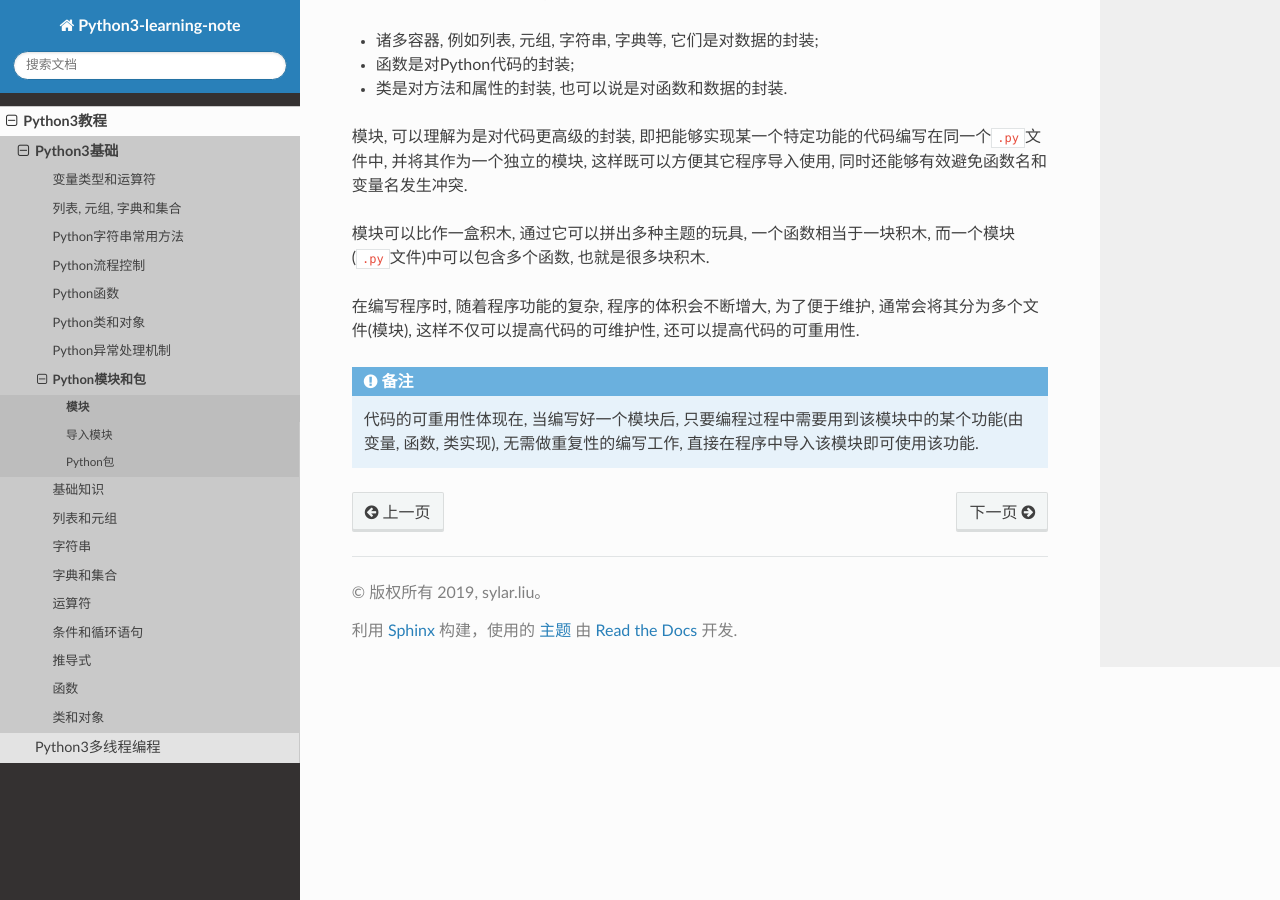
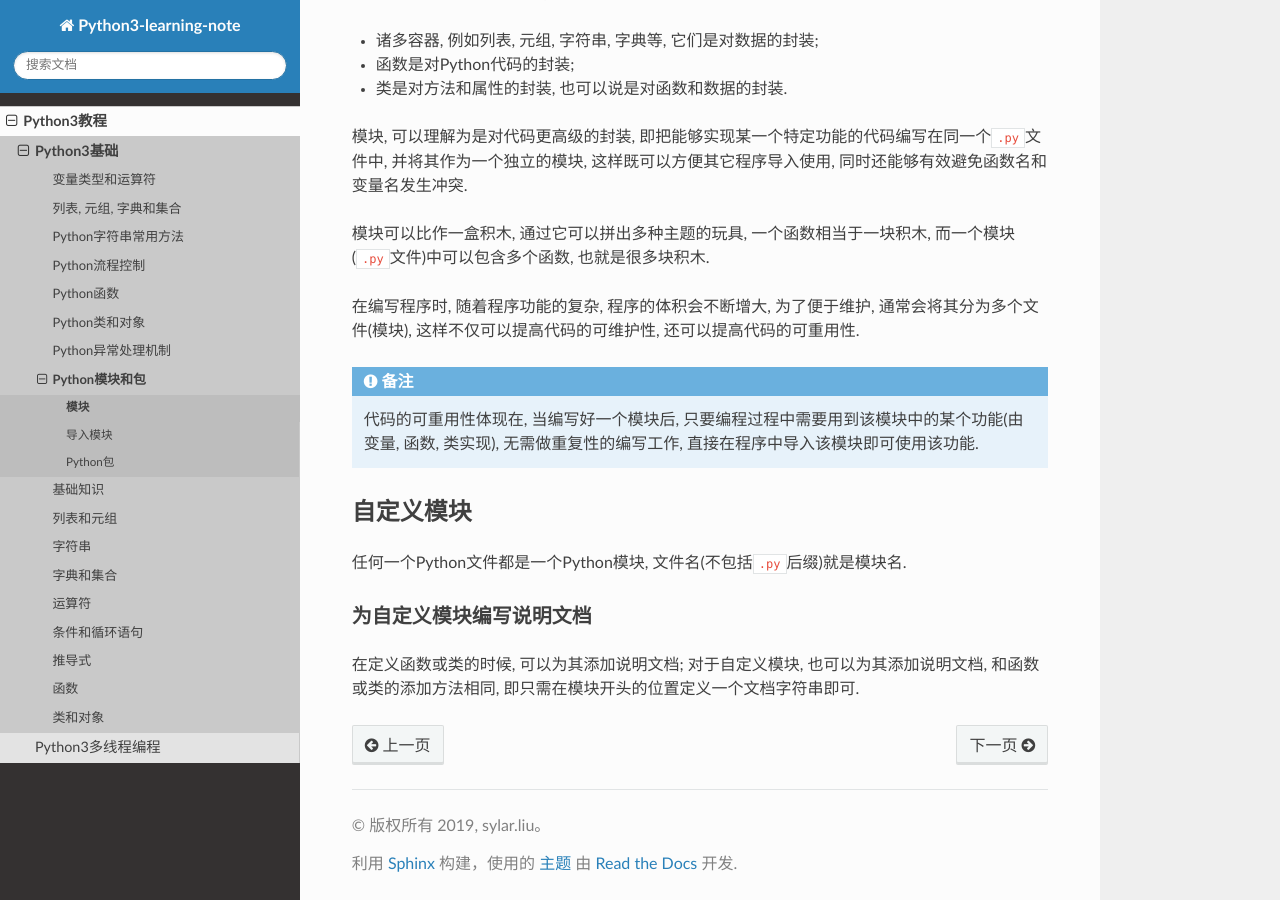
Before and after one commit to My-LearningNotes/Python3, a Sphinx documentation site: the page built from source/tutorial/basics/module_and_package/module.rst, in a window 1280 px wide and 900 px high, scrolled down 1415 px. Built offline with Sphinx 7.4.7 and the Read the Docs theme 2.0.0, drawn with Linux system fonts in a browser that asks for light colours.

Commit message:
修改关于Python模块的笔记

```diff
--- a/source/tutorial/basics/module_and_package/module.rst
+++ b/source/tutorial/basics/module_and_package/module.rst
@@ -70,3 +70,16 @@ Within a module, the module's name(as a string) is available as the value of the
 .. note::
 
     代码的可重用性体现在, 当编写好一个模块后, 只要编程过程中需要用到该模块中的某个功能(由变量, 函数, 类实现), 无需做重复性的编写工作, 直接在程序中导入该模块即可使用该功能.
+
+
+自定义模块
+-----------
+
+任何一个Python文件都是一个Python模块, 文件名(不包括\ ``.py``\ 后缀)就是模块名.
+
+
+为自定义模块编写说明文档
+^^^^^^^^^^^^^^^^^^^^^^^^
+
+在定义函数或类的时候, 可以为其添加说明文档;
+对于自定义模块, 也可以为其添加说明文档, 和函数或类的添加方法相同, 即只需在模块开头的位置定义一个文档字符串即可.
```
